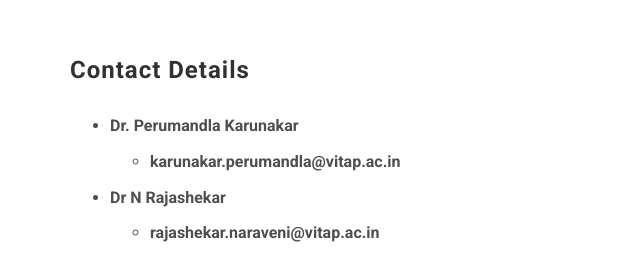
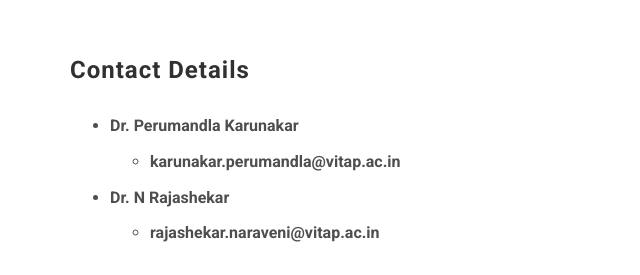
Before and after one commit to asishtech/test, a plain HTML site: page index.html in a window 1280 px wide. Shown: the part 9041-9316 px from the top of the page, 0-640 px from the left. Drawn offline with Linux system fonts and the light colour scheme; files whose address does not match are found by name.

Commit message:
Update index.html

```diff
--- a/index.html
+++ b/index.html
@@ -903,7 +903,7 @@
             <ul>
                 <li>karunakar.perumandla@vitap.ac.in</li>
             </ul>
-            <li>Dr N Rajashekar</li>
+            <li>Dr. N Rajashekar</li>
             <ul>
                 <li>rajashekar.naraveni@vitap.ac.in</li>
             </ul>
```
